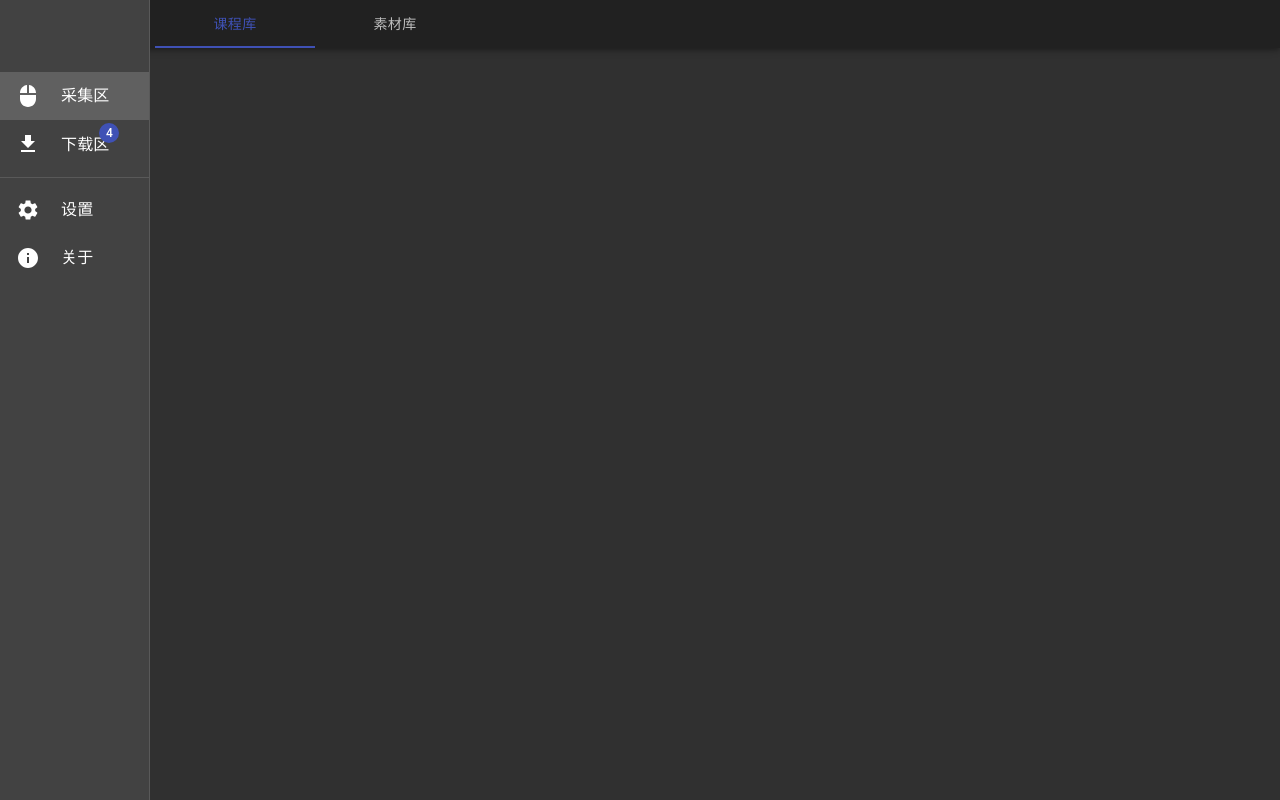
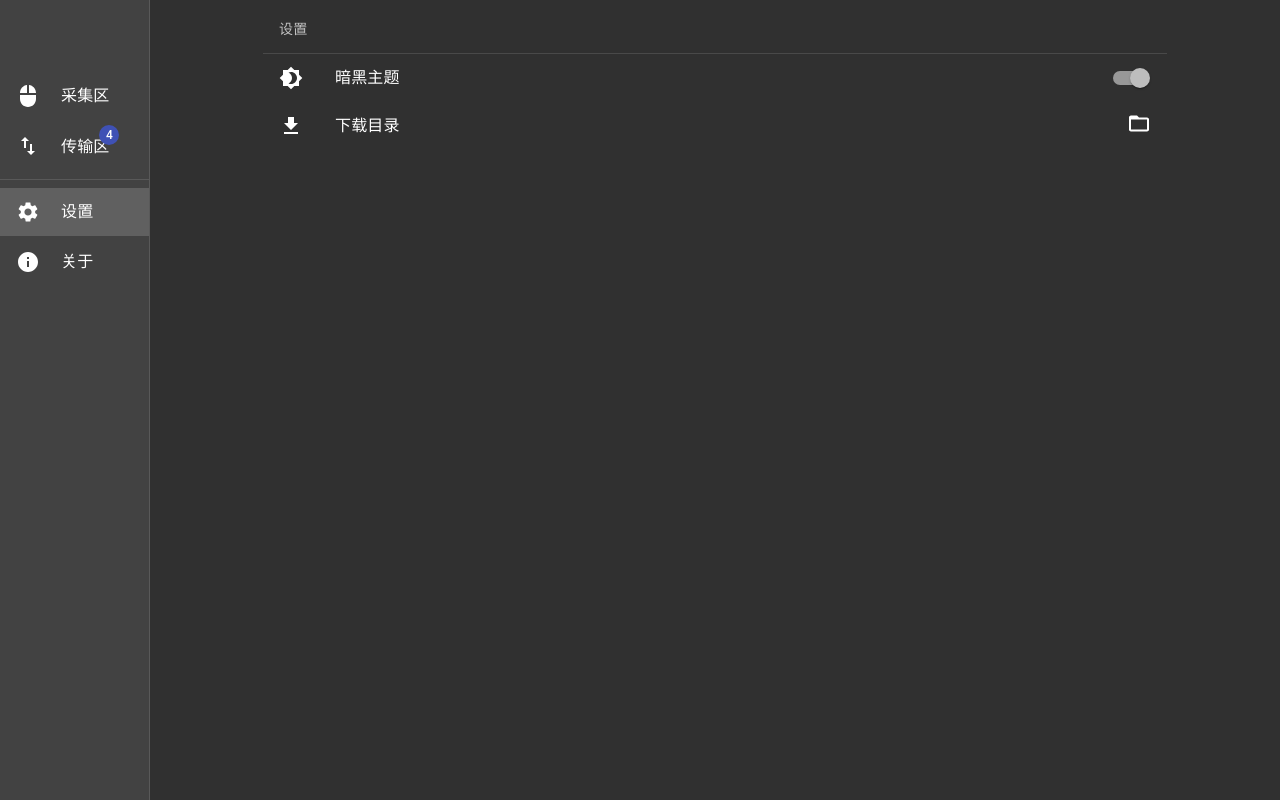
Before and after one commit to supermoonie/coolcollege_client, a React app in the folder src/main/resources/static/: page / in a window 1280 px wide. Built offline with nearby package versions, Linux system fonts and the light colour scheme.

Commit message:
Settings.jsx

```diff
--- a/src/main/resources/static/public/index.html
+++ b/src/main/resources/static/public/index.html
@@ -15,6 +15,10 @@
             overflow-x: auto !important;
             overflow-y: auto !important;
         }
+        #app {
+            width: 100%;
+            height: 100%;
+        }
         *::-webkit-scrollbar {
             display: none;
         }
--- a/src/main/resources/static/src/App.jsx
+++ b/src/main/resources/static/src/App.jsx
@@ -1,5 +1,5 @@
 import React from 'react';
-import {AppBar, ListItemIcon, Tab, Tabs, ThemeProvider, withStyles} from "@material-ui/core";
+import {ListItemIcon, ThemeProvider, withStyles} from "@material-ui/core";
 import {SnackbarProvider} from 'notistack';
 import Container from "@material-ui/core/Container";
 import LightTheme from "@/components/LightTheme";
@@ -7,9 +7,6 @@ import DarkTheme from "@/components/DarkTheme";
 import CssBaseline from "@material-ui/core/CssBaseline";
 import Theme from "@/lib/Theme";
 import * as echarts from 'echarts';
-import TabPanel from "@/components/TabPanel";
-import CourseList from "@/components/CourseList";
-import ResourceList from "@/components/ResourceList";
 import Drawer from "@material-ui/core/Drawer";
 import List from "@material-ui/core/List";
 import ListItem from "@material-ui/core/ListItem";
@@ -17,9 +14,13 @@ import ListItemText from "@material-ui/core/ListItemText";
 import Divider from "@material-ui/core/Divider";
 import Badge from "@material-ui/core/Badge";
 import MouseIcon from '@material-ui/icons/Mouse';
-import GetAppIcon from '@material-ui/icons/GetApp';
+import ImportExportIcon from '@material-ui/icons/ImportExport';
 import SettingsIcon from '@material-ui/icons/Settings';
 import InfoIcon from '@material-ui/icons/Info';
+import Collection from "./components/Collection";
+import DownloadManager from "./components/DownloadManager";
+import Settings from "./components/Settings";
+import About from "./components/About";
 
 echarts.registerTheme('custom-dark', {
     legend: {
@@ -40,6 +41,8 @@ const styles = theme => ({
     container: {
         width: '100%',
         maxWidth: '100%',
+        maxHeight: '100%',
+        height: '100%',
         paddingLeft: 150,
         margin: 0,
         padding: 0
@@ -67,6 +70,7 @@ class App extends React.Component {
             openSpeedDial: false,
             token: undefined,
             eid: undefined,
+            selectedMenu: 'settings'
         }
     }
 
@@ -74,7 +78,6 @@ class App extends React.Component {
         let url = new URL(window.location.href);
         const token = url.searchParams.get("token");
         const eid = url.searchParams.get("eid");
-        console.log(eid);
         this.setState({
             token: token,
             eid: eid
@@ -86,11 +89,24 @@ class App extends React.Component {
         })
     }
 
+    onDark = (dark) => {
+        this.setState({
+            dark: dark
+        })
+    };
+
     render() {
         const classes = this.props.classes;
+        const router = {
+            collection: <Collection token={this.state.token} eid={this.state.eid}/>,
+            download_manager: <DownloadManager/>,
+            settings: <Settings onDark={this.onDark} dark={this.state.dark}/>,
+            about: <About/>
+        };
         return <ThemeProvider theme={this.state.dark ? DarkTheme : LightTheme}>
             <SnackbarProvider maxSnack={3}>
                 <CssBaseline/>
+                {/*左侧菜单栏*/}
                 <Drawer
                     variant="persistent"
                     anchor="left"
@@ -103,101 +119,61 @@ class App extends React.Component {
                         <div className={classes.drawerHeader}>
 
                         </div>
-                        <ListItem button key="spider" alignItems="center" selected>
+                        <ListItem button key="collection"
+                                  style={{marginBottom: 2}}
+                                  selected={'collection' === this.state.selectedMenu}
+                                  onClick={() => {
+                                      this.setState({
+                                          selectedMenu: 'collection'
+                                      })
+                                  }}>
                             <ListItemIcon style={{minWidth: 45}}><MouseIcon/></ListItemIcon>
                             <ListItemText primary="采集区"/>
                         </ListItem>
-                        <ListItem button key="download">
-                            <ListItemIcon style={{minWidth: 45}}><GetAppIcon/></ListItemIcon>
+                        <ListItem button key="download_manager"
+                                  selected={'download_manager' === this.state.selectedMenu}
+                                  onClick={() => {
+                                      this.setState({
+                                          selectedMenu: 'download_manager'
+                                      })
+                                  }}>
+                            <ListItemIcon style={{minWidth: 45}}><ImportExportIcon/></ListItemIcon>
                             <ListItemText>
                                 <Badge badgeContent={4} color="primary">
-                                    下载区
+                                    传输区
                                 </Badge>
                             </ListItemText>
                         </ListItem>
                     </List>
                     <Divider/>
                     <List>
-                        <ListItem button key={'settings'}>
+                        <ListItem button key={'settings'} selected={'settings' === this.state.selectedMenu}
+                                  onClick={() => {
+                                      this.setState({
+                                          selectedMenu: 'settings'
+                                      })
+                                  }}>
                             <ListItemIcon style={{minWidth: 45}}><SettingsIcon/></ListItemIcon>
                             <ListItemText primary="设置"/>
                         </ListItem>
-                        <ListItem button key={'about'}>
+                        <ListItem button key={'about'}
+                                  style={{marginTop: 2}}
+                                  selected={'about' === this.state.selectedMenu}
+                                  onClick={() => {
+                                      this.setState({
+                                          selectedMenu: 'about'
+                                      })
+                                  }}>
                             <ListItemIcon style={{minWidth: 45}}><InfoIcon/></ListItemIcon>
                             <ListItemText primary="关于"/>
                         </ListItem>
                     </List>
                 </Drawer>
+
                 <Container className={classes.container}>
-                    <AppBar position="fixed" color="default" style={{paddingLeft: 155}}>
-                        <Tabs value={this.state.activeTab}
-                              indicatorColor="primary"
-                              textColor="primary"
-                              onChange={(event, value) => {
-                                  console.log(value);
-                                  this.setState({
-                                      activeTab: value
-                                  })
-                              }}>
-                            <Tab label={"课程库"} id={"tab-0"} aria-details={"tab-panel-0"}/>
-                            <Tab label={"素材库"} id={"tab-1"} aria-details={"tab-panel-1"}/>
-                        </Tabs>
-                    </AppBar>
-                    <TabPanel value={this.state.activeTab} index={0} style={{marginTop: '48px', marginBottom: '64px'}}>
-                        {
-                            !!this.state.token ? <CourseList token={this.state.token} eid={this.state.eid}/> : null
-                        }
-                    </TabPanel>
-                    <TabPanel value={this.state.activeTab} index={1}>
-                        {
-                            !!this.state.token ? <ResourceList token={this.state.token} eid={this.state.eid}/> : null
-                        }
-                    </TabPanel>
-
-                    {/*<SpeedDial*/}
-                    {/*    ariaLabel=""*/}
-                    {/*    className={classes.speedDial}*/}
-                    {/*    hidden={false}*/}
-                    {/*    icon={<SpeedDialIcon openIcon={<EditIcon/>}/>}*/}
-                    {/*    onClose={() => {*/}
-                    {/*        this.setState({*/}
-                    {/*            openSpeedDial: false*/}
-                    {/*        })*/}
-                    {/*    }}*/}
-                    {/*    onOpen={() => {*/}
-                    {/*        this.setState({*/}
-                    {/*            openSpeedDial: true*/}
-                    {/*        })*/}
-                    {/*    }}*/}
-                    {/*    open={this.state.openSpeedDial}*/}
-                    {/*>*/}
-                    {/*    <SpeedDialAction*/}
-                    {/*        key={"downloadManager"}*/}
-                    {/*        icon={<GetAppIcon/>}*/}
-                    {/*        tooltipTitle={""}*/}
-                    {/*        title={""}*/}
-                    {/*        onClick={() => {*/}
-                    {/*            this.setState({*/}
-                    {/*                openSpeedDial: false*/}
-                    {/*            })*/}
-                    {/*        }}*/}
-                    {/*    />*/}
-                    {/*    <SpeedDialAction*/}
-                    {/*        key={"switchTheme"}*/}
-                    {/*        title={""}*/}
-                    {/*        icon={this.state.dark ? <Brightness7Icon/> : <Brightness4Icon/>}*/}
-                    {/*        tooltipTitle={""}*/}
-                    {/*        onClick={() => {*/}
-                    {/*            Theme.setTheme(this.state.dark ? 'light' : 'dark').then(res => {*/}
-                    {/*                console.log(res);*/}
-                    {/*                this.setState({*/}
-                    {/*                    dark: !this.state.dark,*/}
-                    {/*                    openSpeedDial: false*/}
-                    {/*                })*/}
-                    {/*            })*/}
-                    {/*        }}*/}
-                    {/*    />*/}
-                    {/*</SpeedDial>*/}
+                    {
+                        router[this.state.selectedMenu]
+                    }
                 </Container>
             </SnackbarProvider>
         </ThemeProvider>
--- /dev/null
+++ b/src/main/resources/static/src/components/About.jsx
@@ -0,0 +1,26 @@
+import React from "react";
+import {Container, withStyles} from "@material-ui/core";
+
+const styles = theme => ({
+
+});
+
+class About extends React.Component {
+
+    constructor(props) {
+        super(props);
+        this.state = {
+
+        }
+    }
+
+    render() {
+        return <React.Fragment>
+            <Container>
+                About
+            </Container>
+        </React.Fragment>
+    }
+}
+
+export default withStyles(styles)(About);
--- /dev/null
+++ b/src/main/resources/static/src/components/Collection.jsx
@@ -0,0 +1,50 @@
+import React from "react";
+import {AppBar, Tab, Tabs, withStyles} from "@material-ui/core";
+import TabPanel from "@/components/TabPanel";
+import CourseList from "@/components/CourseList";
+import ResourceList from "@/components/ResourceList";
+
+const styles = theme => ({
+
+});
+
+class Collection extends React.Component {
+
+    constructor(props) {
+        super(props);
+        this.state = {
+            activeTab: 0,
+        }
+    }
+
+    render() {
+        const classes = this.props.classes;
+        return <React.Fragment>
+            <AppBar position="fixed" color="default" style={{paddingLeft: 155}}>
+                <Tabs value={this.state.activeTab}
+                      indicatorColor="primary"
+                      textColor="primary"
+                      onChange={(event, value) => {
+                          this.setState({
+                              activeTab: value
+                          })
+                      }}>
+                    <Tab label={"课程库"} id={"tab-0"} aria-details={"tab-panel-0"}/>
+                    <Tab label={"素材库"} id={"tab-1"} aria-details={"tab-panel-1"}/>
+                </Tabs>
+            </AppBar>
+            <TabPanel value={this.state.activeTab} index={0} style={{marginTop: '48px', marginBottom: '64px'}}>
+                {
+                    !!this.props.token ? <CourseList token={this.props.token} eid={this.props.eid}/> : null
+                }
+            </TabPanel>
+            <TabPanel value={this.state.activeTab} index={1}>
+                {
+                    !!this.props.token ? <ResourceList token={this.props.token} eid={this.props.eid}/> : null
+                }
+            </TabPanel>
+        </React.Fragment>
+    }
+}
+
+export default withStyles(styles)(Collection);
--- a/src/main/resources/static/src/components/CourseList.jsx
+++ b/src/main/resources/static/src/components/CourseList.jsx
@@ -22,7 +22,7 @@ const courseDetailUrl = "https://coolapi.coolcollege.cn/enterprise-api/course/se
 
 const styles = theme => ({
     card: {
-        width: navigator.userAgent.indexOf('Mac OS') > 0 ? 180 : 260,
+        width: '100%'
     },
     media: {
         height: 100,
@@ -144,10 +144,11 @@ class CourseList extends React.Component {
                     }
                 </List>
             </Dialog>
+
             <Grid container direction="row" justifyContent="space-evenly" alignItems="flex-start" spacing={4}>
                 {
                     this.state.items.map((item, index) => (
-                        <Grid item key={'item-' + index}>
+                        <Grid item lg={2} md={3} sm={4} xl={4} xs={6} key={'item-' + index}>
                             <Card className={classes.card} onClick={() => {
                                 this.fetchDetail(item['id']);
                                 this.setState({
@@ -172,6 +173,7 @@ class CourseList extends React.Component {
                     ))
                 }
             </Grid>
+
             <AppBar position="fixed" color="default" className={classes.bottomAppBar}>
                 <Toolbar>
                     <Grid container spacing={4}>
--- /dev/null
+++ b/src/main/resources/static/src/components/Settings.jsx
@@ -0,0 +1,92 @@
+import React from "react";
+import {Container, Grid, withStyles} from "@material-ui/core";
+import List from "@material-ui/core/List";
+import ListSubheader from "@material-ui/core/ListSubheader";
+import ListItem from "@material-ui/core/ListItem";
+import ListItemIcon from "@material-ui/core/ListItemIcon";
+import ListItemText from "@material-ui/core/ListItemText";
+import ListItemSecondaryAction from "@material-ui/core/ListItemSecondaryAction";
+import Switch from "@material-ui/core/Switch";
+import Theme from "@/lib/Theme";
+import Brightness4Icon from '@material-ui/icons/Brightness4';
+import GetAppIcon from '@material-ui/icons/GetApp';
+import Divider from "@material-ui/core/Divider";
+import Input from "@material-ui/core/Input";
+import InputAdornment from "@material-ui/core/InputAdornment";
+import FolderOpenIcon from '@material-ui/icons/FolderOpen';
+import TextField from "@material-ui/core/TextField";
+
+const styles = theme => ({
+    root: {
+        maxHeight: '100%',
+        height: '100%',
+        paddingLeft: 0,
+        paddingRight: 0,
+        paddingTop: 5,
+        paddingBottom: 5,
+    },
+    grid: {
+        maxHeight: '100%',
+        height: '100%',
+    },
+    list: {
+        width: '80%',
+        maxWidth: '80%',
+        marginLeft: '10%',
+        marginRight: '10%'
+    },
+});
+
+class Settings extends React.Component {
+
+    constructor(props) {
+        super(props);
+        this.state = {
+            dark: props.dark
+        }
+    }
+
+    render() {
+        const classes = this.props.classes;
+        return <Container className={classes.root}>
+            <Grid container className={classes.grid}>
+                <List subheader={<ListSubheader>设置</ListSubheader>} className={classes.list}>
+                    <Divider/>
+                    <ListItem button>
+                        <ListItemIcon>
+                            <Brightness4Icon/>
+                        </ListItemIcon>
+                        <ListItemText id="switch-list-label-theme" primary="暗黑主题"/>
+                        <ListItemSecondaryAction>
+                            <Switch
+                                color="default"
+                                edge="end"
+                                checked={this.state.dark}
+                                onChange={(event, checked) => {
+                                    Theme.setTheme(checked ? 'dark' : 'light').then(res => {
+                                        this.setState({
+                                            dark: checked
+                                        });
+                                        this.props.onDark(checked);
+                                    });
+                                }}
+                                inputProps={{'aria-labelledby': 'switch-list-label-theme'}}
+                            />
+                        </ListItemSecondaryAction>
+                    </ListItem>
+                    <ListItem button>
+                        <ListItemIcon>
+                            <GetAppIcon/>
+                        </ListItemIcon>
+                        <ListItemText id="switch-list-label-folder" primary="下载目录"/>
+                        <ListItemSecondaryAction>
+                            <FolderOpenIcon />
+                        </ListItemSecondaryAction>
+                    </ListItem>
+                </List>
+            </Grid>
+        </Container>
+    }
+}
+
+export default withStyles(styles)(Settings);
--- a/src/main/resources/static/src/lib/Computer.js
+++ b/src/main/resources/static/src/lib/Computer.js
@@ -4,7 +4,7 @@ const Computer = {
      *
      * @returns {Promise<>}
      */
-    currentOs: () => (
+    os: () => (
         new Promise((resolve, reject) => {
             window.computerQuery({
                 request: "CURRENT_OS",
```
